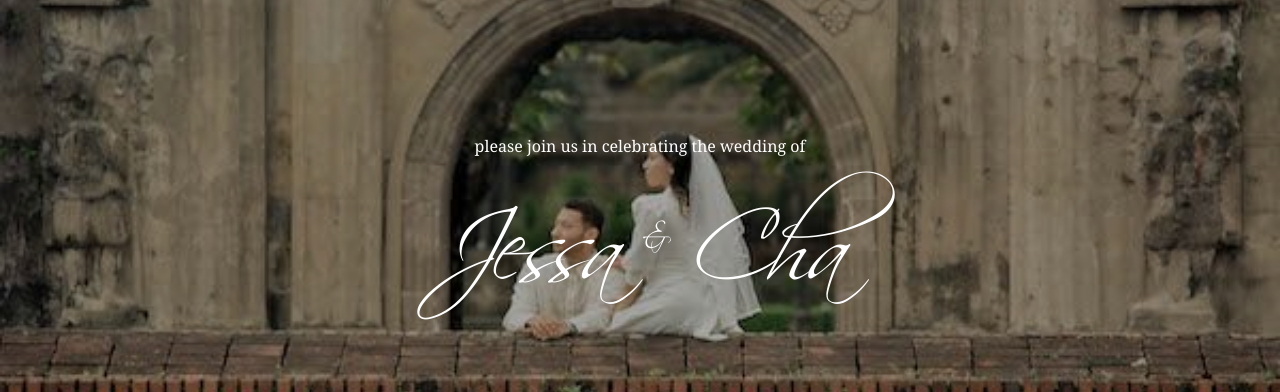
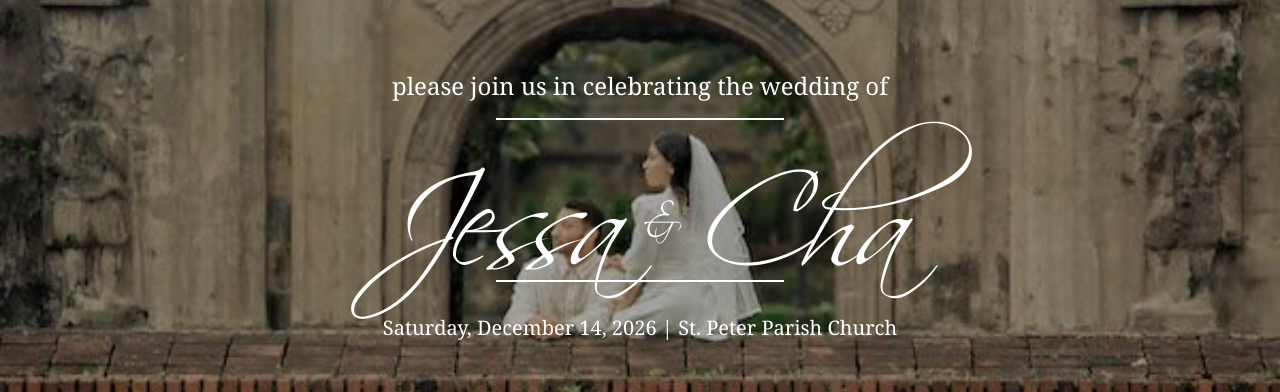
Before and after one commit to bryancaranza/wedding-invitation-app, a React (Vite) app: page / in a window 1280 px wide. Shown: the part 194-586 px from the top of the page. Built offline with nearby package versions, Linux system fonts and the light colour scheme.

Commit message:
change tab logo

```diff
--- a/index.html
+++ b/index.html
@@ -2,7 +2,12 @@
 <html lang="en">
   <head>
     <meta charset="UTF-8" />
-    <link rel="icon" type="image/svg+xml" href="/vite.svg" />
+    <link
+      rel="icon"
+      type="image/png"
+      href="/src/assets/images/invitation.png"
+    />
+
     <meta name="viewport" content="width=device-width, initial-scale=1.0" />
     <title>Wedding Invitation</title>
   </head>
--- a/src/pages/Home.tsx
+++ b/src/pages/Home.tsx
@@ -41,8 +41,8 @@ const Home = () => {
         <ReactHowler
           src="src/assets/music/wedding-theme-song.mp3"
           playing={isPlaying}
-          loop={true}
-          volume={0.5}
+          loop
+          volume={0.2}
         />
       )}
 
@@ -71,19 +71,29 @@ const Home = () => {
       <div className="relative z-10 text-white">
         {/* HERO */}
         <section className="min-h-screen flex flex-col items-center justify-center text-center px-6">
-          <p className="font-serif mb-6">
+          <p className="font-serif text-xl sm:text-2xl">
             please join us in celebrating the wedding of
           </p>
 
-          <div className="flex items-center gap-4 sm:gap-6">
-            <p className="font-scriptina text-5xl sm:text-6xl md:text-8xl">
+          <div className="my-4 border-t-2 border-white w-72 mx-auto" />
+
+          <div className="flex items-center justify-center gap-4 sm:gap-6">
+            <p className="font-scriptina text-6xl sm:text-7xl md:text-9xl">
               Jessa
             </p>
-            <p className="font-scriptina text-2xl sm:text-3xl md:text-4xl">&</p>
-            <p className="font-scriptina text-5xl sm:text-6xl md:text-8xl">
+            <p className="font-scriptina text-3xl sm:text-4xl md:text-5xl mt-6">
+              &
+            </p>
+            <p className="font-scriptina text-6xl sm:text-7xl md:text-9xl">
               Cha
             </p>
           </div>
+
+          <div className="my-4 border-t-2 border-white w-72 mx-auto" />
+
+          <p className="font-serif text-lg sm:text-xl mt-4">
+            Saturday, December 14, 2026 | St. Peter Parish Church
+          </p>
         </section>
 
         {/* MESSAGE */}
```
Also changed, not shown: src/assets/images/invitation.png (added), src/assets/images/wedding-ring.png (added).
